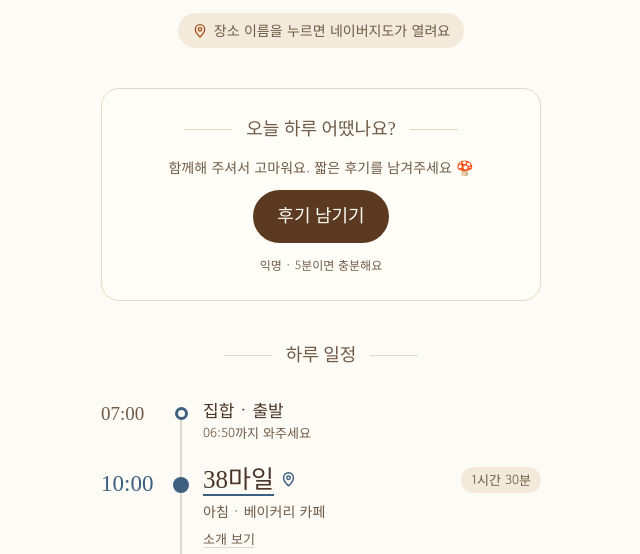
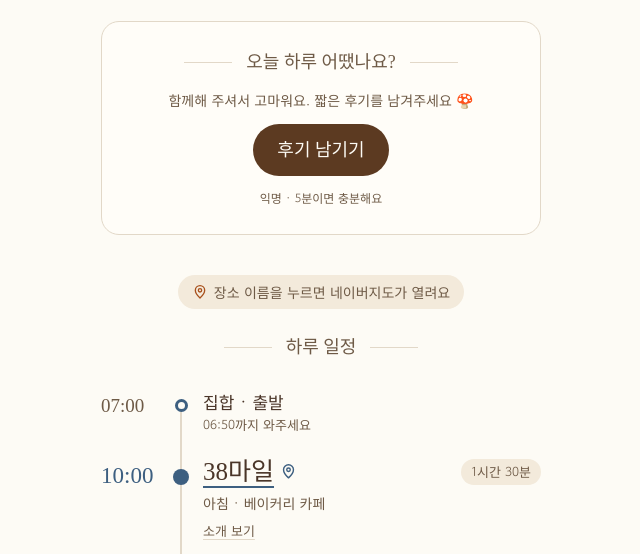
Before and after one commit to shbang37/chocosongi, a plain HTML site: page index.html in a window 1280 px wide. Shown: the part 203-757 px from the top of the page, without its empty margins (319-959 px from the left). Drawn offline with Linux system fonts and the light colour scheme; a web font is replaced by a local one.

Commit message:
후기 블록을 네이버지도 안내 위로 올리기 (#5)
Claude-Session: https://claude.ai/code/session_01E7kHkfxUcxoJBH9A2P9WTz

Co-authored-by: Claude <noreply@anthropic.com>

```diff
--- a/index.html
+++ b/index.html
@@ -59,7 +59,8 @@ a:focus-visible { outline: 2px solid var(--noon); outline-offset: 3px; border-ra
 .chars { display: flex; align-items: flex-end; gap: 8px; }
 .eyebrow { margin: 6px 0 0; font-size: 13px; letter-spacing: 0.45em; padding-left: 0.45em; color: var(--ink-2); }
 h1 { margin: 0; font-family: var(--display); font-weight: 400; font-size: clamp(26px, 7.4vw, 32px); line-height: 1.3; text-wrap: balance; }
-.hint { margin: 6px 0 0; display: inline-flex; align-items: center; gap: 6px; padding: 6px 14px; border-radius: 999px; background: var(--chip); color: var(--ink-2); font-size: 14px; }
+.hint-row { display: flex; justify-content: center; margin-bottom: -16px; }
+.hint { margin: 0; display: inline-flex; align-items: center; gap: 6px; padding: 6px 14px; border-radius: 999px; background: var(--chip); color: var(--ink-2); font-size: 14px; }
 .hint svg { width: 16px; height: 16px; color: var(--noon); flex-shrink: 0; }
 
 .rule { display: flex; align-items: center; justify-content: center; gap: 14px; margin: 0 0 20px; font-family: var(--display); font-weight: 400; font-size: 18px; color: var(--ink-2); }
@@ -101,6 +102,7 @@ h1 { margin: 0; font-family: var(--display); font-weight: 400; font-size: clamp(
 .spot:focus-visible { outline: 3px solid var(--noon); outline-offset: 0; }
 .note { margin: 12px 0 0; text-align: center; font-size: 13px; color: var(--ink-2); }
 
+.hero + .review { margin-top: -16px; }
 .review { display: flex; flex-direction: column; align-items: center; gap: 12px; padding: 26px 20px; border-radius: 18px; background: var(--paper); border: 1px solid var(--line); text-align: center; }
 .review p { margin: 0; color: var(--ink-2); font-size: 14px; }
 .review-btn { display: inline-flex; align-items: center; gap: 8px; padding: 12px 24px; border-radius: 999px; background: var(--frame); color: var(--bg); font-family: var(--display); font-size: 18px; text-decoration: none; }
@@ -146,10 +148,6 @@ footer { padding-top: 20px; border-top: 1px solid var(--line); text-align: cente
     </div>
     <p class="eyebrow">초코송이들</p>
     <h1>10월 9일 금요일 · 춘천</h1>
-    <p class="hint">
-      <svg viewBox="0 0 24 24" fill="none" stroke="currentColor" stroke-width="2" stroke-linecap="round" stroke-linejoin="round" aria-hidden="true"><path d="M12 21s-7-6.2-7-11.5a7 7 0 0 1 14 0C19 14.8 12 21 12 21z"></path><circle cx="12" cy="9.5" r="2.5"></circle></svg>
-      장소 이름을 누르면 네이버지도가 열려요
-    </p>
   </header>
 
   <section class="review" aria-labelledby="h-review">
@@ -158,6 +156,13 @@ footer { padding-top: 20px; border-top: 1px solid var(--line); text-align: cente
     <a class="review-btn" href="review.html">후기 남기기</a>
     <small>익명 · 5분이면 충분해요</small>
   </section>
+
+  <div class="hint-row">
+    <p class="hint">
+      <svg viewBox="0 0 24 24" fill="none" stroke="currentColor" stroke-width="2" stroke-linecap="round" stroke-linejoin="round" aria-hidden="true"><path d="M12 21s-7-6.2-7-11.5a7 7 0 0 1 14 0C19 14.8 12 21 12 21z"></path><circle cx="12" cy="9.5" r="2.5"></circle></svg>
+      장소 이름을 누르면 네이버지도가 열려요
+    </p>
+  </div>
 
   <section aria-labelledby="h-day">
     <h2 class="rule" id="h-day">하루 일정</h2>
```
